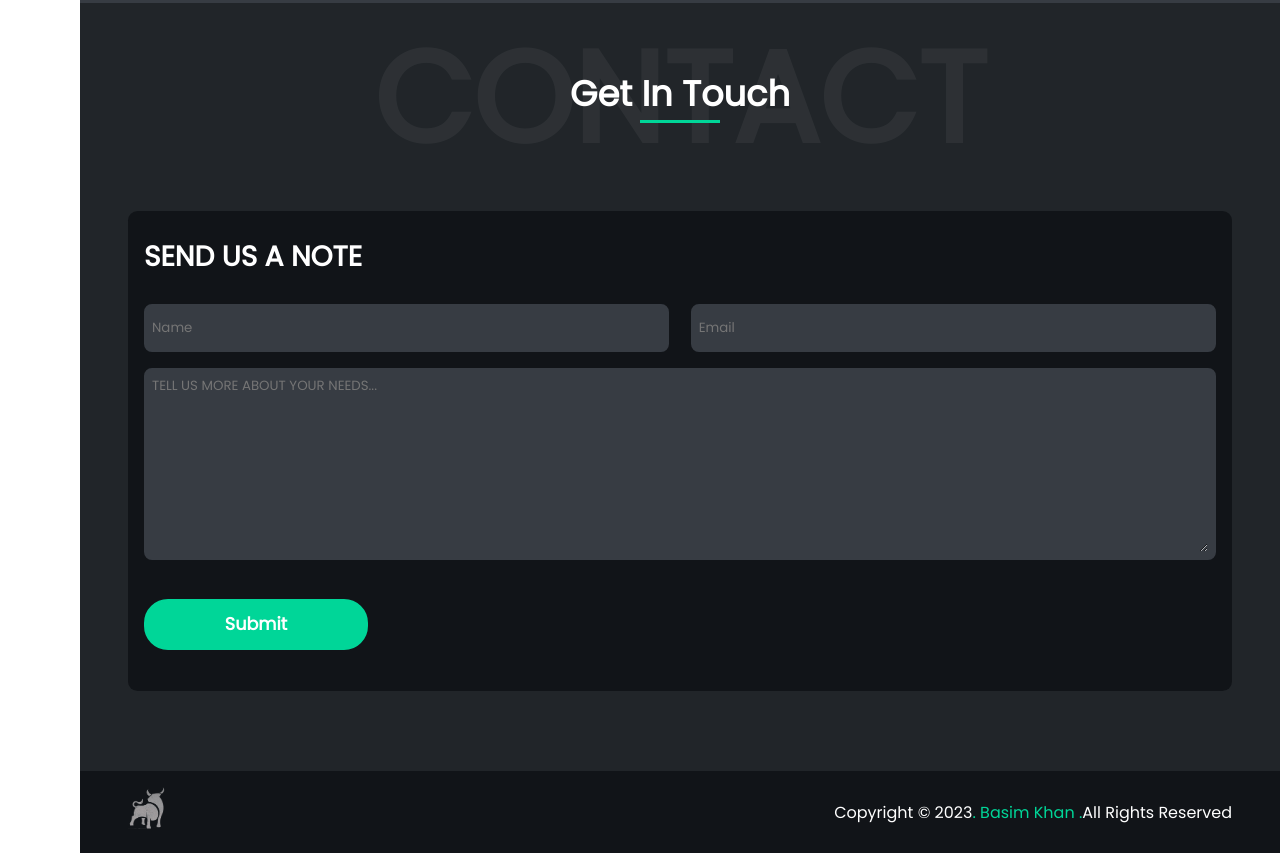
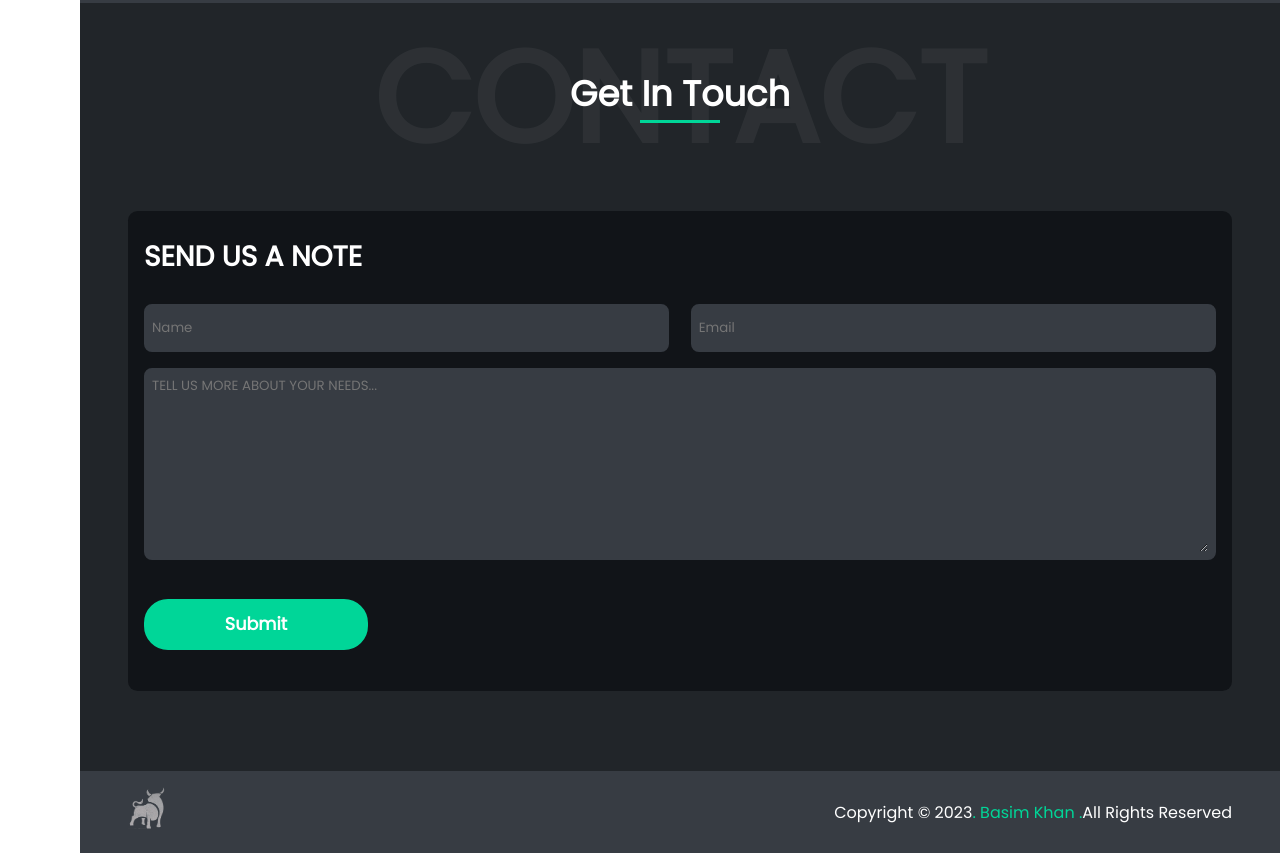
Before and after one commit to BasimAhmedKhan/BasimAhmedKhan.github.io, a plain HTML site: page index.html in a window 1280 px wide. Shown: the part 5949-6802 px from the top of the page. Drawn offline with Linux system fonts and the light colour scheme.

Commit message:
minor fixes

```diff
--- a/index.html
+++ b/index.html
@@ -493,7 +493,7 @@
                 </div>
             </div>
         </section>
-        <footer>
+        <footer class="bg2">
             <div class="footer margin">
                 <div class="logo-img">
                     <a href="./index.html">
```
